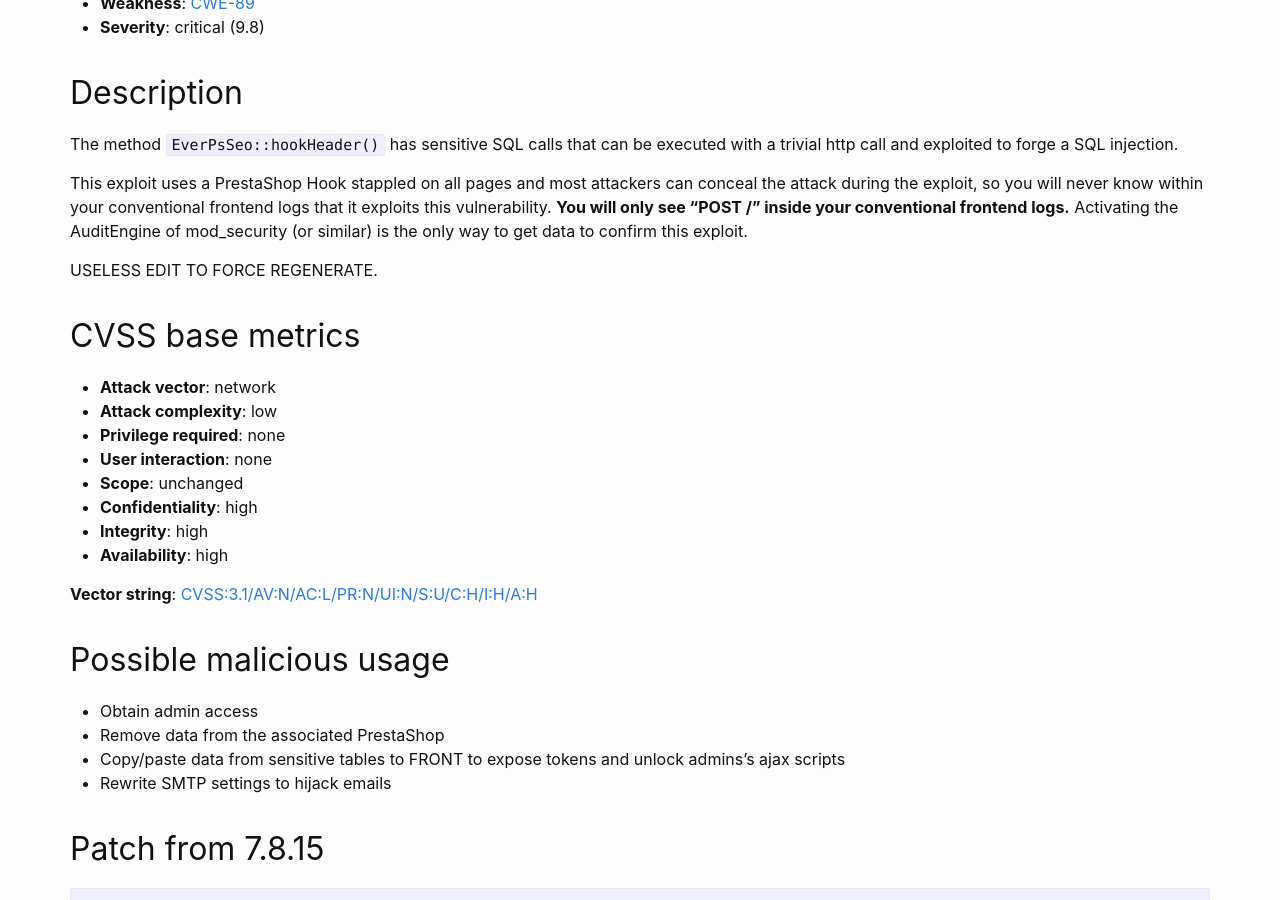
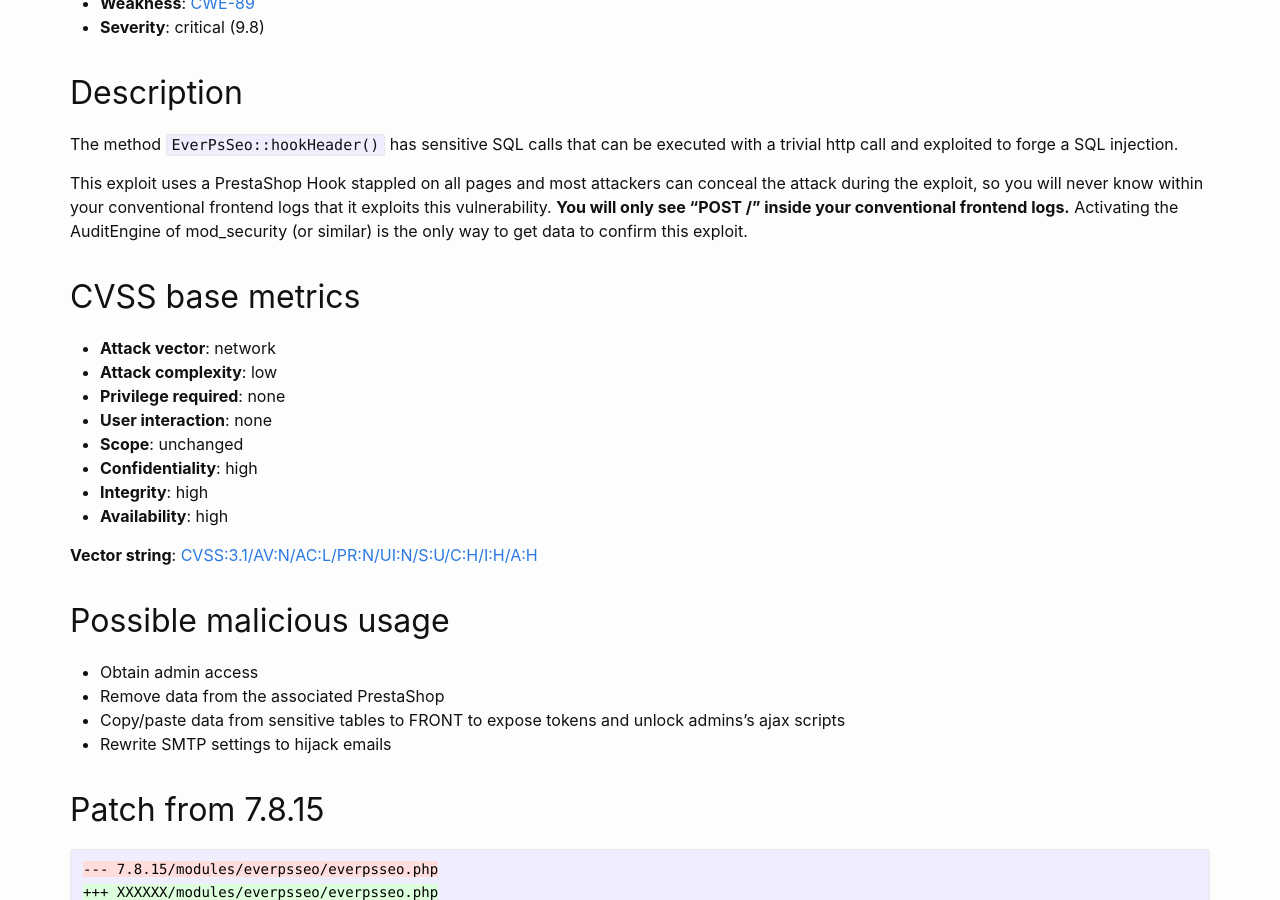
Before and after one commit to friends-of-presta/security-advisories, a Jekyll site: the page built from _posts/2024-03-05-everpsseo.md, in a window 1280 px wide and 900 px high, scrolled down 941 px. Built offline with Jekyll 4.4.1, drawn with Linux system fonts in a browser that asks for light colours.

Commit message:
Update 2024-03-05-everpsseo.md

```diff
--- a/_posts/2024-03-05-everpsseo.md
+++ b/_posts/2024-03-05-everpsseo.md
@@ -30,8 +30,6 @@ In the module "Ever Ultimate SEO" (everpsseo) from Team Ever for PrestaShop, a g
 The method `EverPsSeo::hookHeader()` has sensitive SQL calls that can be executed with a trivial http call and exploited to forge a SQL injection.
 
 This exploit uses a PrestaShop Hook stappled on all pages and most attackers can conceal the attack during the exploit, so you will never know within your conventional frontend logs that it exploits this vulnerability. **You will only see "POST /" inside your conventional frontend logs.** Activating the AuditEngine of mod_security (or similar) is the only way to get data to confirm this exploit.
-
-USELESS EDIT TO FORCE REGENERATE.
 
 ## CVSS base metrics
 
```
